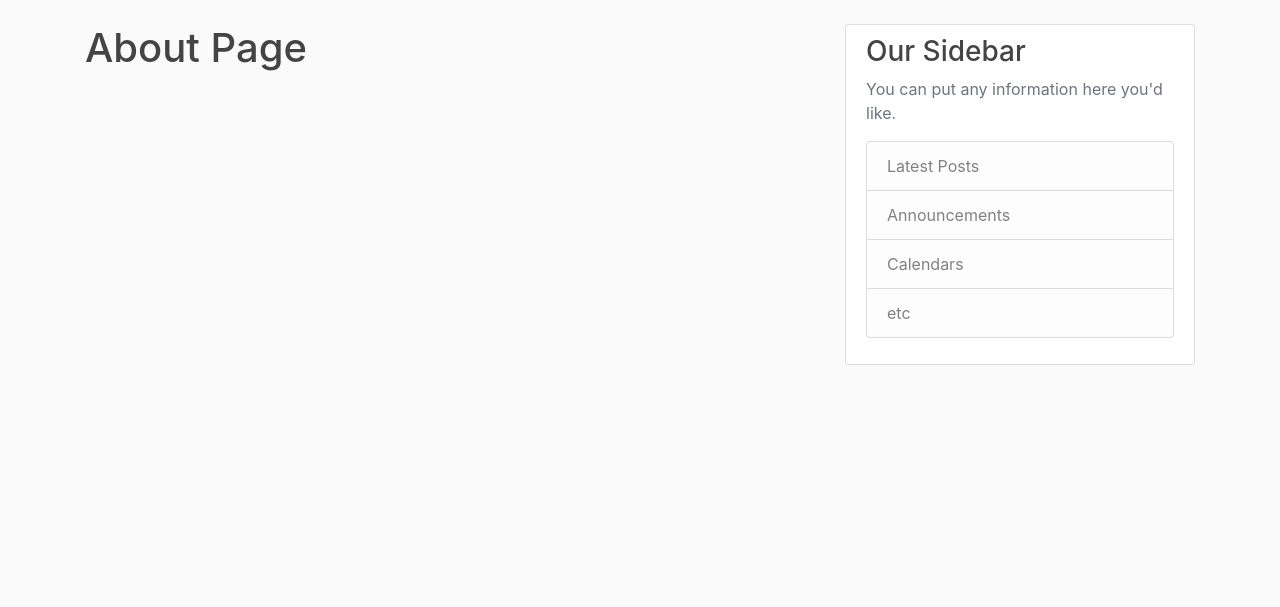
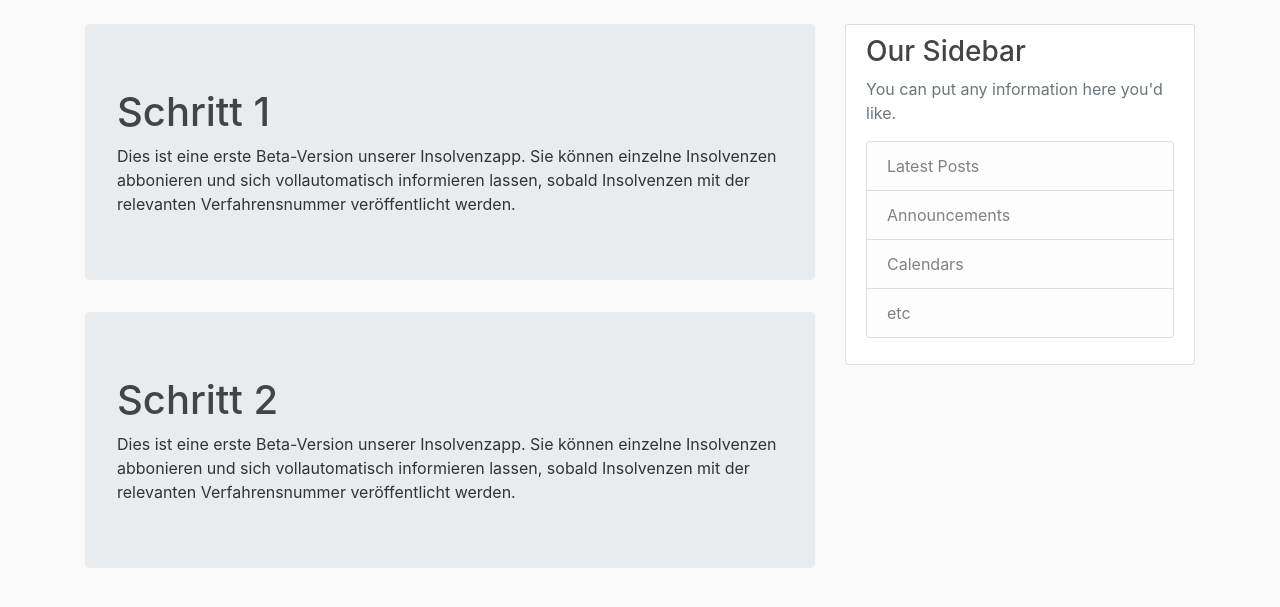
Before and after one commit to agapius/Insolvenzradar, a Flask app: page /about in a window 1280 px wide. Shown: the part 56-663 px from the top of the page. Run offline with Flask 2, Linux system fonts and the light colour scheme; some libraries are stand-ins or nearby versions.

Commit message:
changed about page

```diff
--- a/inso/templates/about.html
+++ b/inso/templates/about.html
@@ -1,4 +1,17 @@
 {% extends "layout.html" %}
 {% block content %}
-	<h1>About Page</h1>
+	<div class="jumbotron">
+		<h1>Schritt 1</h1>
+		Dies ist eine erste Beta-Version unserer Insolvenzapp.
+		Sie können einzelne Insolvenzen abbonieren und sich
+		vollautomatisch informieren lassen, sobald Insolvenzen
+		mit der relevanten Verfahrensnummer veröffentlicht werden.
+	</div>
+	<div class="jumbotron">
+		<h1>Schritt 2</h1>
+		Dies ist eine erste Beta-Version unserer Insolvenzapp.
+		Sie können einzelne Insolvenzen abbonieren und sich
+		vollautomatisch informieren lassen, sobald Insolvenzen
+		mit der relevanten Verfahrensnummer veröffentlicht werden.
+	</div>
 {% endblock content %}
```
